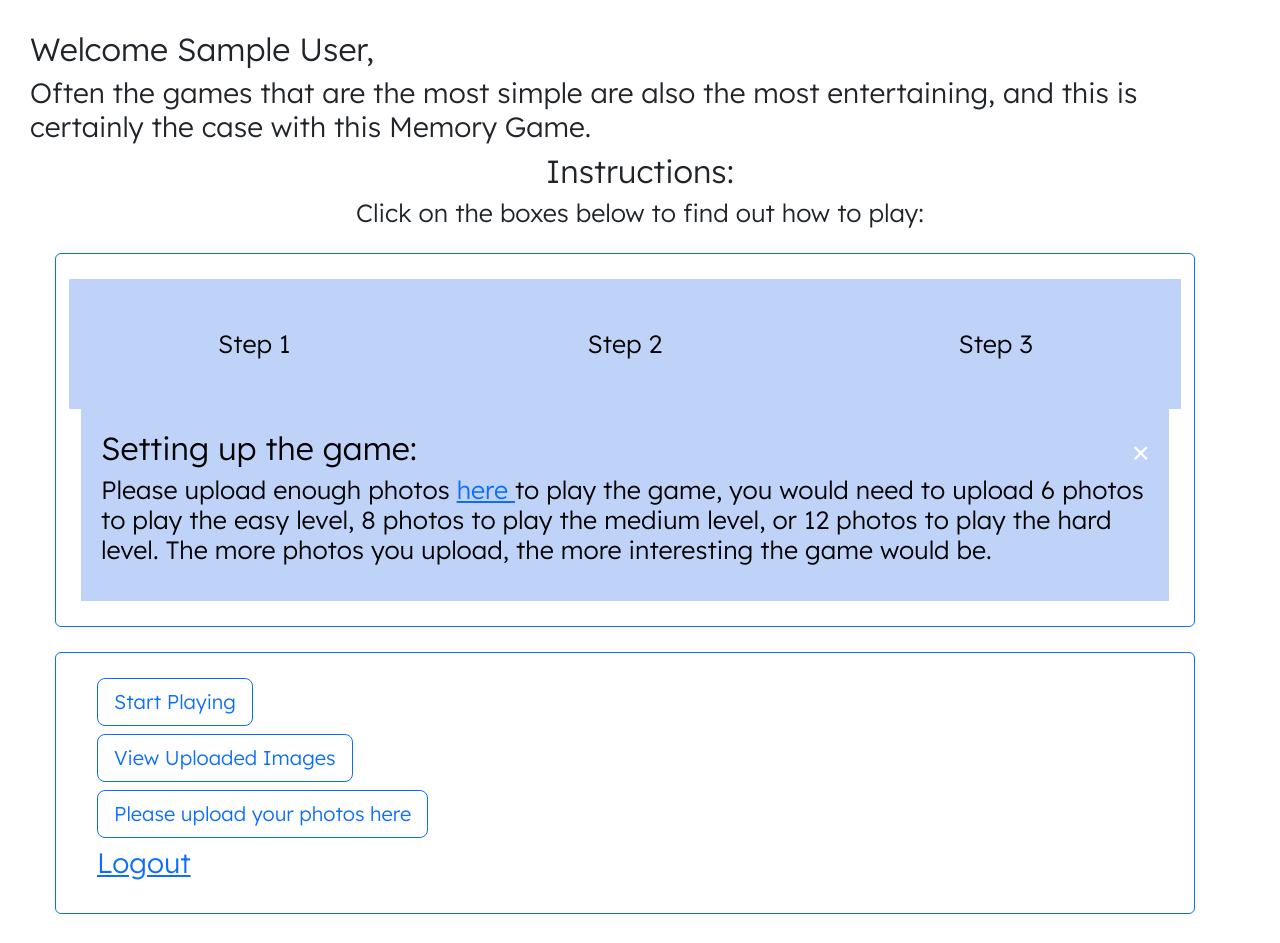
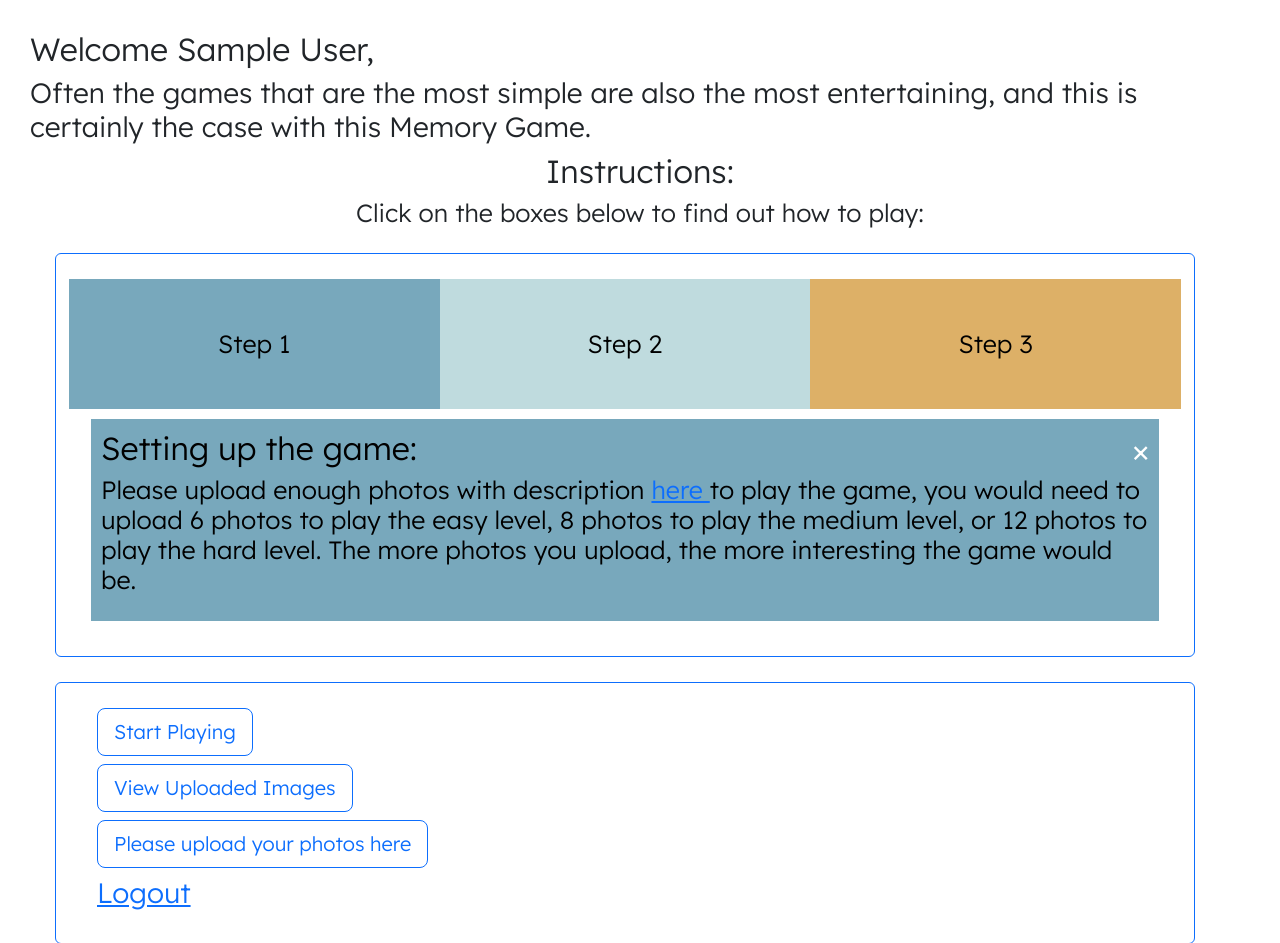
Before and after one commit to Reem-313/Personal_Memory_Game, a PHP site: page /welcome.php in a window 1280 px wide, after a click on "Step 1". Shown: the top 943 px of the page. Before the commit the page ends 914 px from the top, so only its background shows below. Run offline with PHP 8.4, Linux system fonts and the light colour scheme; the visitor is signed in with stand-in values (Sample User, id 1).

Commit message:
changed styling for the instruction

```diff
--- a/welcome.php
+++ b/welcome.php
@@ -3,6 +3,7 @@ require 'dbconnection.php';
 // Initialize the session
 //https://www.youtube.com/watch?v=kffivnAYUAY
 //https://w3schools.invisionzone.com/topic/57154-problem-with-user-registrtion-system/
+//https://www.w3schools.com/howto/howto_js_expanding_grid.asp
 if (!empty($_SESSION['id'])) {
     $id= $_SESSION["id"];
     $result= mysqli_query($conn, "SELECT * FROM users WHERE userId=$id");
@@ -32,7 +33,7 @@ else{
         padding: 25px;
         margin:25px;
     }
-        /* The grid: Three equal columns that floats next to each other */
+/* The grid: Three equal columns that floats next to each other */
 .column {
   float: left;
   width: 33.33%;
@@ -44,7 +45,8 @@ else{
 }
 
 .containerTab {
-  padding: 20px;
+  margin:10px;
+  padding: 10px;
   color: black;
 }
 
@@ -73,35 +75,35 @@ else{
 <!-- Three columns -->
                 <div class="container card border-primary mb-3">
 <div class="row">
-  <div class="column" onclick="openTab('b1');" style="background:#BED3F7;">
+  <div class="column" onclick="openTab('b1');" style="background:#78a8bc;">
     Step 1
   </div>
-  <div class="column" onclick="openTab('b2');" style="background:#BED3F7;">
+  <div class="column" onclick="openTab('b2');" style="background:#bfdbde;">
     Step 2
   </div>
-  <div class="column" onclick="openTab('b3');" style="background:#BED3F7;">
+  <div class="column" onclick="openTab('b3');" style="background:#ddb067;">
     Step 3
   </div>
 </div>
 
 <!-- Full-width columns: (hidden by default) -->
-<div id="b1" class="containerTab" style="display:none;background:#BED3F7">
+<div id="b1" class="containerTab" style="display:none;background:#78a8bc">
   <span onclick="this.parentElement.style.display='none'" class="closebtn">&times;</span>
   <h2>Setting up the game:</h2>
-  <p>Please upload enough photos <a href="upload.php">here </a>to play the game, you would need to upload 6 photos to play the easy level, 8 photos to play the medium level, or 12 photos to play the hard level.
+  <p>Please upload enough photos with description <a href="upload.php">here </a>to play the game, you would need to upload 6 photos to play the easy level, 8 photos to play the medium level, or 12 photos to play the hard level.
   The more photos you upload, the more interesting the game would be.</p>
 </div>
 
-<div id="b2" class="containerTab" style="display:none;background:#BED3F7">
+<div id="b2" class="containerTab" style="display:none;background:#bfdbde">
   <span onclick="this.parentElement.style.display='none'" class="closebtn">&times;</span>
   <h2>Playing Memory:</h2>
-  <p>This is how you play: you can choose a card from the displayed cards grid to turn it over. Then selects another card and turns it over.
+  <p>This is how you play: you can choose a card from the displayed cards grid to turn it over. Then select another card and turn it over.
   If the cards are not a match they are turned back over and you can have another go.
-  If the two cards are a matching pair then the matching two cards stay face up. Carry on try making another match and the game goes on.
+  If the two cards are a matching pair then the matching two cards stay face up. Carry on trying making another match and the game goes on.
   The game will track how many wrong cards you have flipped but no pressure as the main thing is for you to enjoy playing.</p>
 </div>
 
-<div id="b3" class="containerTab" style="display:none;background:#BED3F7">
+<div id="b3" class="containerTab" style="display:none;background:#ddb067">
   <span onclick="this.parentElement.style.display='none'" class="closebtn">&times;</span>
   <h2>Winning the Game:</h2>
   <p>Once all the matching pairs are found, you win the game! You may wish to terminate the game or play again.</p>
```
